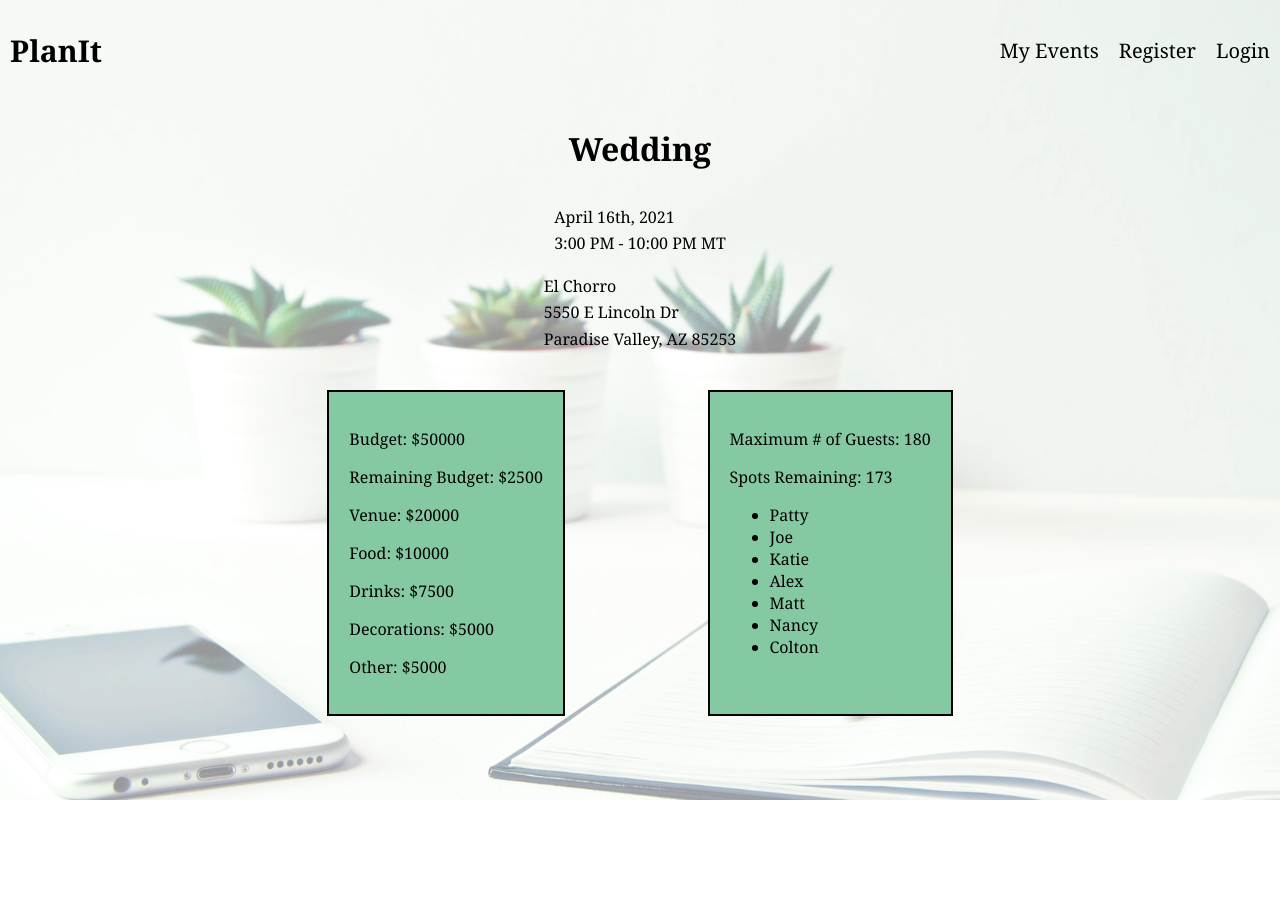
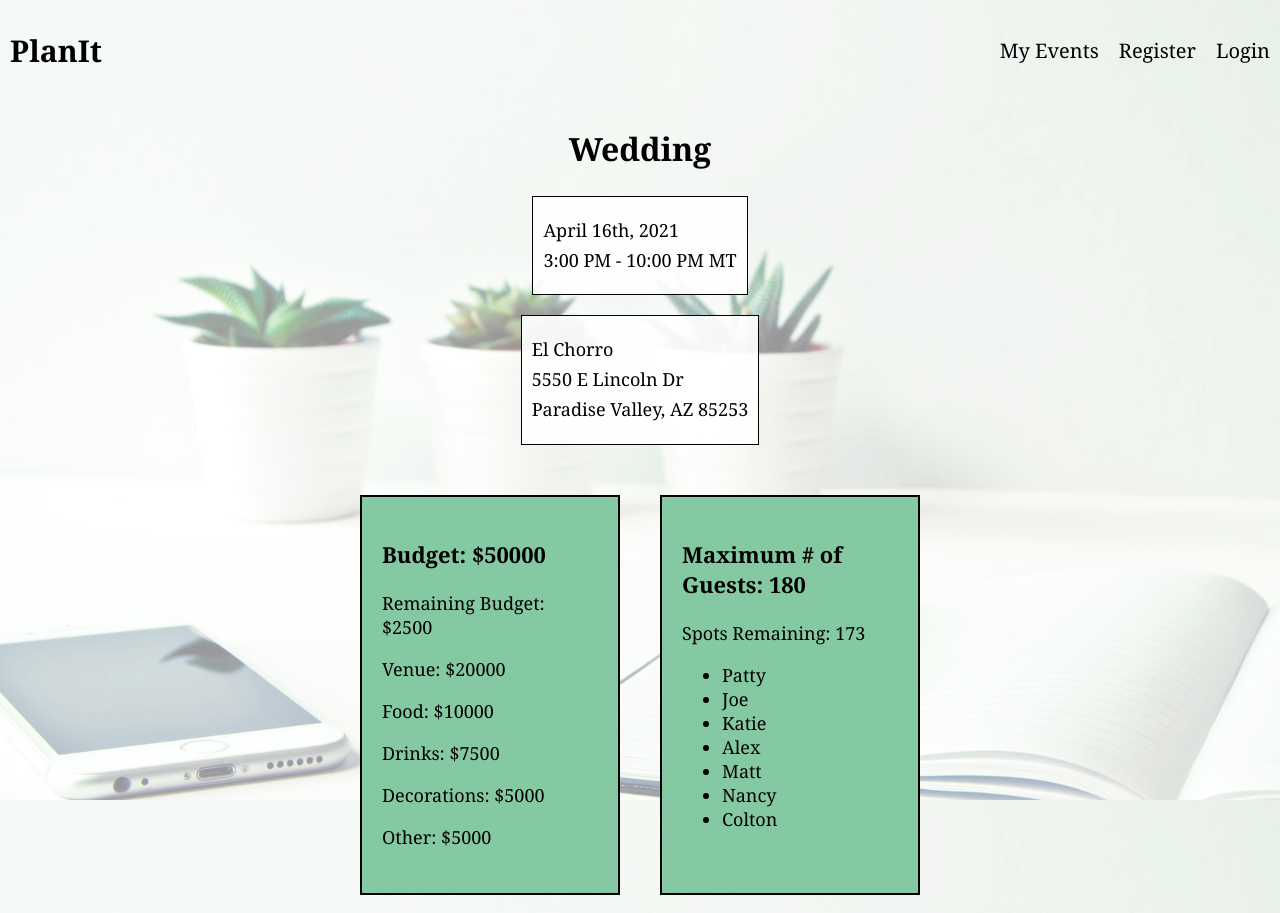
Before and after one commit to BenGrabowski/plan-it, a React (Create React App) app: page /events/1 in a window 1280 px wide. Shown: the top 913 px of the page. Before the commit the page ends 800 px from the top, so only its background shows below. Built offline with nearby package versions, Linux system fonts and the light colour scheme.

Commit message:
iterated on user feedback

```diff
--- a/public/index.html
+++ b/public/index.html
@@ -24,7 +24,7 @@
       work correctly both with client-side routing and a non-root public URL.
       Learn how to configure a non-root public URL by running `npm run build`.
     -->
-    <title>React App</title>
+    <title>PlanIt</title>
   </head>
   <body>
     <noscript>You need to enable JavaScript to run this app.</noscript>
--- a/public/now.json
+++ b/public/now.json
@@ -1,6 +1,5 @@
 {
     "version": 2,
-    "alias": "plan-it",
     "name": "plan-it",
     "routes": [
         { "handle": "filesystem" },
--- a/src/components/App/App.css
+++ b/src/components/App/App.css
@@ -1,8 +1,18 @@
+* {
+    box-sizing: border-box;
+}
+
 html {
     background: url('../../images/background2.jpg') no-repeat center center fixed;
     background-size: cover;
-    /* background-attachment: fixed;
-    margin: 0; */
+}
+
+.back {
+    border: 2px solid black;
+    padding: 5px;
+    color: white;
+    text-decoration: none;
+    background: black;
 }
 
 @media screen and (max-width: 450px) {
--- a/src/components/EventPage/EventPage.css
+++ b/src/components/EventPage/EventPage.css
@@ -3,20 +3,27 @@
     flex-direction: column;
     align-items: center;
     font-family: Georgia, 'Times New Roman', Times, serif;
+    margin-bottom: 25px;
 }
 
 .budget {
     border: 2px solid black;
     padding: 20px;
     background: rgb(133, 201, 162);
-    /* min-width: 250px; */
+    margin: 20px;
+    width: 260px;
+    height: 400px;
+    font-size: 18px;
 }
 
 .guest {
     border: 2px solid black;
     padding: 20px;
     background: rgb(133, 201, 162);
-    /* min-width: 250px; */
+    margin: 20px;
+    width: 260px;
+    height: 400px;
+    font-size: 18px;
 }
 
 .event-name {
@@ -25,25 +32,43 @@
 
 .address {
     line-height: .65;
-    /* margin-top: 30px; */
+    background: rgba(255, 255, 255, .9);
+    padding: 10px;
+    border: 1px solid black;
 }
 
 .date-time {
     line-height: .65;
+    background: rgba(255, 255, 255, .9);
+    padding: 10px;
+    border: 1px solid black;
+    margin-bottom: 20px;
 }
 
 .event-info {
     display: flex;
     flex-direction: column;
     align-items: center;
+    font-size: 18px;
 }
 
 .budget-guest {
     display: flex;
     flex-direction: row;
-    justify-content: space-around;
+    justify-content: center;
+    align-items: center;
     width: 60%;
     margin-top: 30px;
+}
+
+.total-budget {
+    font-size: 22px;
+    font-weight: bold;
+}
+
+.guest-max {
+    font-size: 22px;
+    font-weight: bold;
 }
 
 @media screen and (max-width: 800px) {
--- a/src/components/EventPage/EventPage.js
+++ b/src/components/EventPage/EventPage.js
@@ -1,4 +1,5 @@
 import React, { Component } from 'react';
+import { Link } from 'react-router-dom';
 import STORE from '../../STORE';
 import './EventPage.css';
 
@@ -32,7 +33,7 @@ class EventPage extends Component {
 
                 <div className="budget-guest">
                     <section className="budget">
-                        <p>Budget: ${event.budget.total}</p>
+                        <p className="total-budget">Budget: ${event.budget.total}</p>
                         <p>Remaining Budget: ${remainingBudget}</p>
                         <p>Venue: ${event.budget.venue}</p>
                         <p>Food: ${event.budget.food}</p>
@@ -42,13 +43,14 @@ class EventPage extends Component {
                     </section>
 
                     <section className="guest">
-                        <p>Maximum # of Guests: {event.guests.max}</p>
+                        <p className="guest-max">Maximum # of Guests: {event.guests.max}</p>
                         <p>Spots Remaining: {spotsRemaining}</p>
                         <ul>
                             {guests}
                         </ul>
                     </section>
                 </div>
+                <Link to='/events' className="back">Back</Link>
             </div>
         );
     }
--- a/src/components/Nav/Nav.css
+++ b/src/components/Nav/Nav.css
@@ -35,6 +35,7 @@
     .nav-bar {
         flex-direction: column;
         margin-top: 100px;
+        border-bottom: 2px solid black;
     }
 
     .app-name {
```
